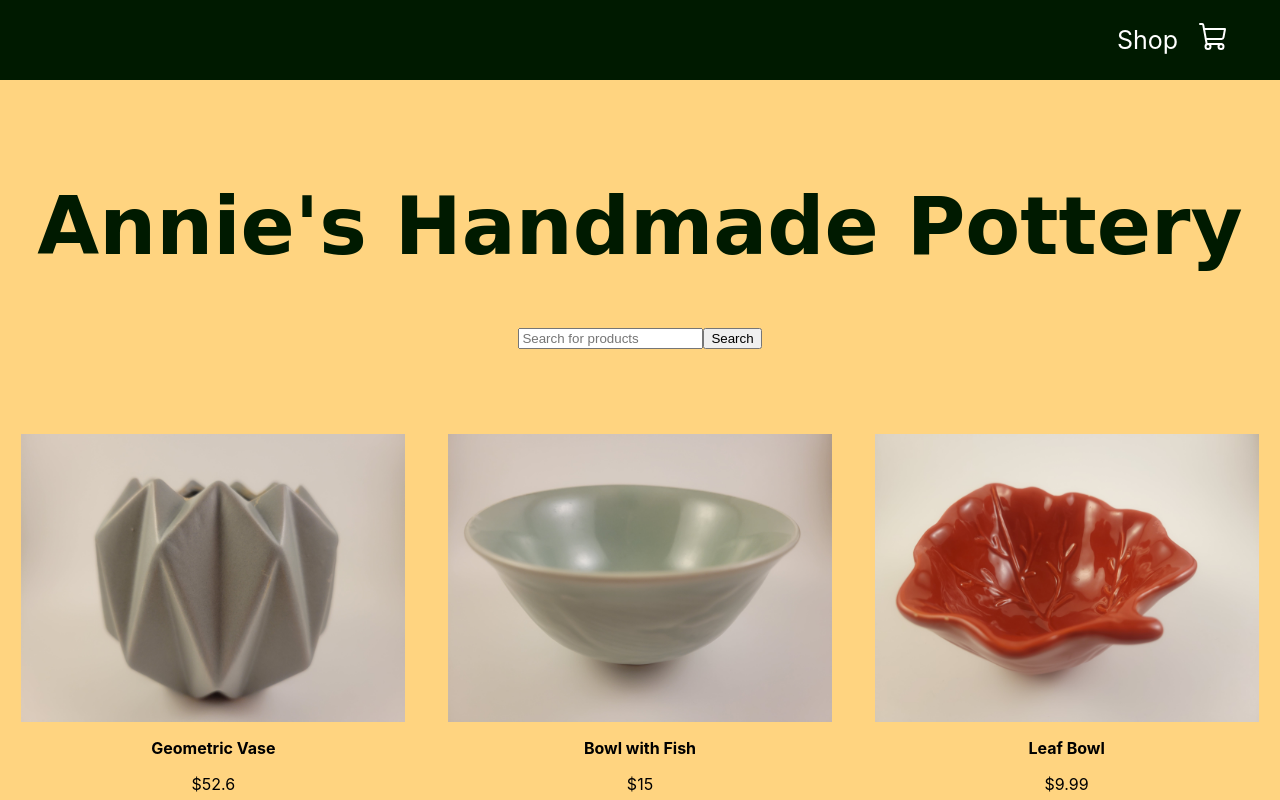
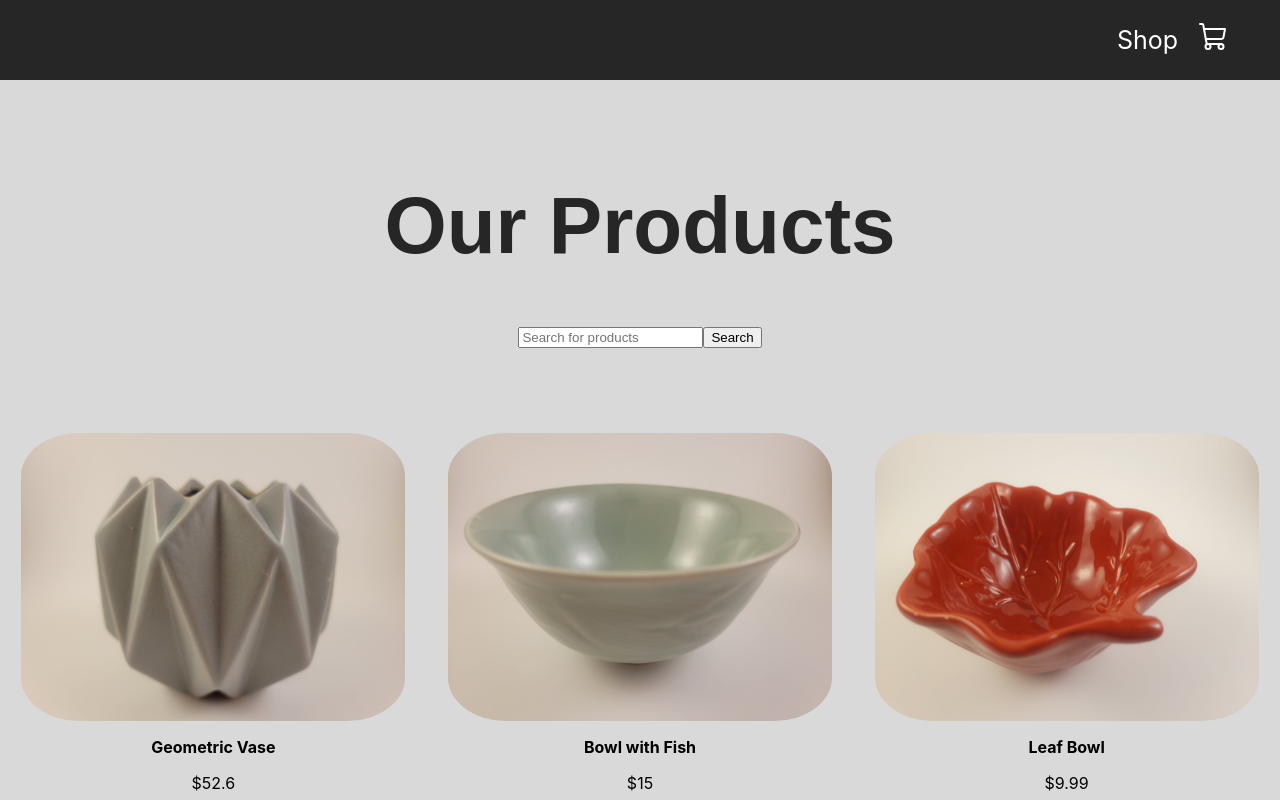
Before and after one commit to LaurenCummings/shop-project, a React (Create React App) app: page / in a window 1280 px wide. Shown: the top 800 px of the page. Built offline with nearby package versions, Linux system fonts and the light colour scheme.

Commit message:
Changed font and colors

```diff
--- a/src/components/Navbar.css
+++ b/src/components/Navbar.css
@@ -1,7 +1,7 @@
 .navbar {
     width: 100%;
     height: 80px;
-    background-color: rgb(0, 26, 0);
+    background-color: rgb(38, 38, 38);
     display: flex;
     justify-content: flex-end;
     align-items: center;
--- a/src/components/Product.css
+++ b/src/components/Product.css
@@ -13,6 +13,7 @@
 
 .product img {
     width: 90%;
+    border-radius: 15%;
 }
 
 .product .description {
--- a/src/components/Shop.css
+++ b/src/components/Shop.css
@@ -2,8 +2,8 @@
     margin-top: 100px;
     text-align: center;
     font-size: 40px;
-    font-family: 'Comic Sans MS', sans-serif;
-    color: rgb(0, 26, 0);
+    font-family: 'Arial', sans-serif;
+    color: rgb(38, 38, 38);
 }
 
 .products {
--- a/src/components/Shop.js
+++ b/src/components/Shop.js
@@ -25,7 +25,7 @@ const Shop = () => {
     return (
         <div className="shop">
             <div className="shopTitle">
-                <h1>Annie's Handmade Pottery</h1>
+                <h1>Our Products</h1>
             </div>
             <div>
                 <input
--- a/src/index.css
+++ b/src/index.css
@@ -5,7 +5,7 @@ body {
     sans-serif;
   -webkit-font-smoothing: antialiased;
   -moz-osx-font-smoothing: grayscale;
-  background-color: rgb(255, 212, 128);
+  background-color: rgb(217, 217, 217);
 }
 
 code {
```
